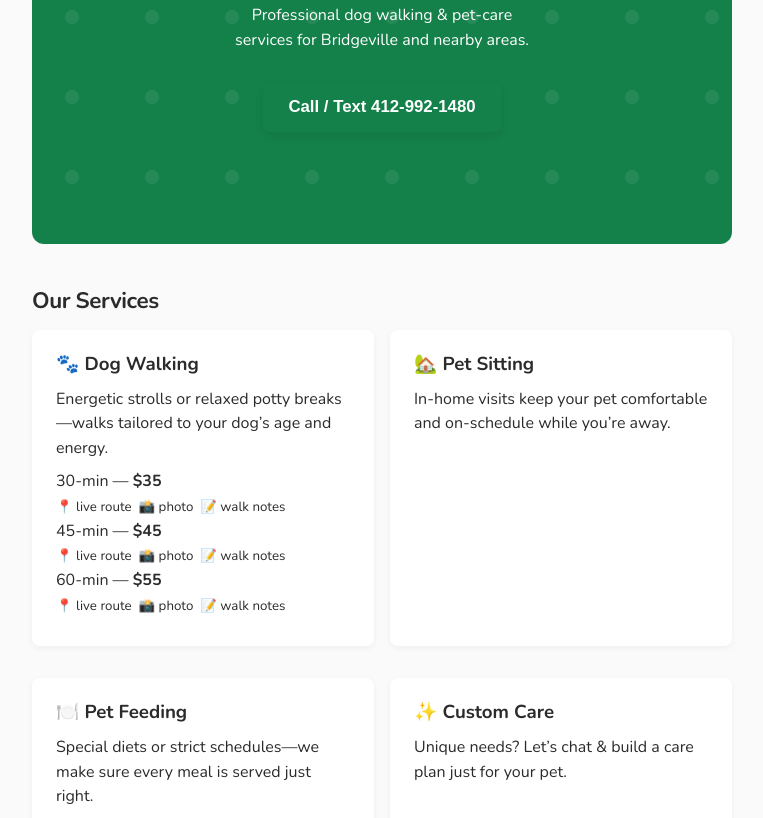
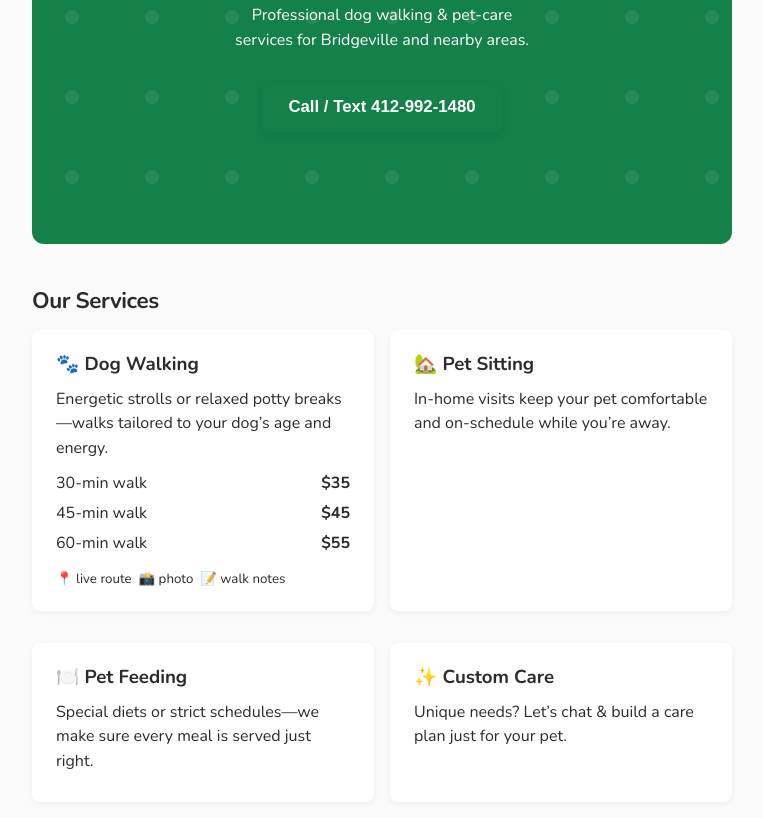
Before and after one commit to pghcham1990/Bbarkstroll-site, a plain HTML site: page index.html in a window 1280 px wide. Shown: the part 375-1193 px from the top of the page, without its empty margins (258-1021 px from the left). Drawn offline with nearby package versions, Linux system fonts and the light colour scheme.

Commit message:
Add files via upload

```diff
--- a/index.html
+++ b/index.html
@@ -48,6 +48,10 @@ section{margin-top:2.5rem;}
   background:#fff; border-radius:8px; padding:1.25rem 1.5rem; margin-bottom:1rem;
   box-shadow:0 2px 6px rgba(0,0,0,.05);
 }
+.rates{width:100%;font-size:1rem;margin:.5rem 0;border-collapse:collapse}
+.rates td{padding:.15rem 0;}
+.rates td:last-child{text-align:right;font-weight:700;}
+.perks{margin:.25rem 0 0;}
 footer{margin-top:auto; text-align:center; font-size:.85rem; color:#6d6d6d; padding:1.5rem 0;}
 
 @media(min-width:600px){
@@ -87,12 +91,14 @@ footer{margin-top:auto; text-align:center; font-size:.85rem; color:#6d6d6d; padd
       <article>
         <h3>🐾 Dog Walking</h3>
         <p>Energetic strolls or relaxed potty breaks—walks tailored to your dog’s age and energy.</p>
-        <ul style="list-style:none;padding:0;margin:.5rem 0">
-          <li>30‑min — <strong>$35</strong><br><small>📍 live route&nbsp;&nbsp;📸 photo&nbsp;&nbsp;📝 walk notes</small></li>
-          <li>45‑min — <strong>$45</strong><br><small>📍 live route&nbsp;&nbsp;📸 photo&nbsp;&nbsp;📝 walk notes</small></li>
-          <li>60‑min — <strong>$55</strong><br><small>📍 live route&nbsp;&nbsp;📸 photo&nbsp;&nbsp;📝 walk notes</small></li>
-        </ul>
+        <table class="rates">
+          <tr><td>30‑min walk</td><td>$35</td></tr>
+          <tr><td>45‑min walk</td><td>$45</td></tr>
+          <tr><td>60‑min walk</td><td>$55</td></tr>
+        </table>
+        <p class="perks"><small>📍 live route&nbsp;&nbsp;📸 photo&nbsp;&nbsp;📝 walk notes</small></p>
       </article>
+
       <article><h3>🏡 Pet Sitting</h3><p>In‑home visits keep your pet comfortable and on‑schedule while you’re away.</p></article>
       <article><h3>🍽️ Pet Feeding</h3><p>Special diets or strict schedules—we make sure every meal is served just right.</p></article>
       <article><h3>✨ Custom Care</h3><p>Unique needs? Let’s chat &amp; build a care plan just for your pet.</p></article>
@@ -107,7 +113,7 @@ footer{margin-top:auto; text-align:center; font-size:.85rem; color:#6d6d6d; padd
 
   <section>
     <h2>Payments &amp; Peace of Mind</h2>
-    <p>Tap‑to‑pay powered by Square—cards, Apple Pay, Google Pay all welcome.
+    <p>Tap‑to‑pay powered by Square—cards, Apple Pay, Google Pay all welcome.
        Instant digital receipts and automated reminders keep everything simple.</p>
     <p>Bark &amp; Stroll is a fully registered <strong>LLC</strong>, committed to reliable service.</p>
   </section>
@@ -116,12 +122,9 @@ footer{margin-top:auto; text-align:center; font-size:.85rem; color:#6d6d6d; padd
     <h2>Contact &amp; Social</h2>
     <p>Email: <a href="mailto:info@barkstroll.com">info@barkstroll.com</a><br>
        Phone / Text: <a href="tel:14129921480">412-992-1480</a><br>
-       Facebook: <a href="https://m.facebook.com/p/Bridgeville-Bark-Stroll-61567436138987/"
-                    target="_blank" rel="noopener">Bridgeville Bark &amp; Stroll</a><br>
-       Instagram: <a href="https://instagram.com/barkstroll_llc/"
-                    target="_blank" rel="noopener">@barkstroll_llc</a><br>
-       Google Maps | Reviews: <a href="https://maps.app.goo.gl/zNLLyYJJ37fpXMNR7?g_st=ic"
-                    target="_blank" rel="noopener">Open in Maps</a>
+       Facebook: <a href="https://m.facebook.com/p/Bridgeville-Bark-Stroll-61567436138987/" target="_blank" rel="noopener">Bridgeville Bark &amp; Stroll</a><br>
+       Instagram: <a href="https://instagram.com/barkstroll_llc/" target="_blank" rel="noopener">@barkstroll_llc</a><br>
+       Google Maps | Reviews: <a href="https://maps.app.goo.gl/zNLLyYJJ37fpXMNR7?g_st=ic" target="_blank" rel="noopener">Open in Maps</a>
     </p>
   </section>
 
```
